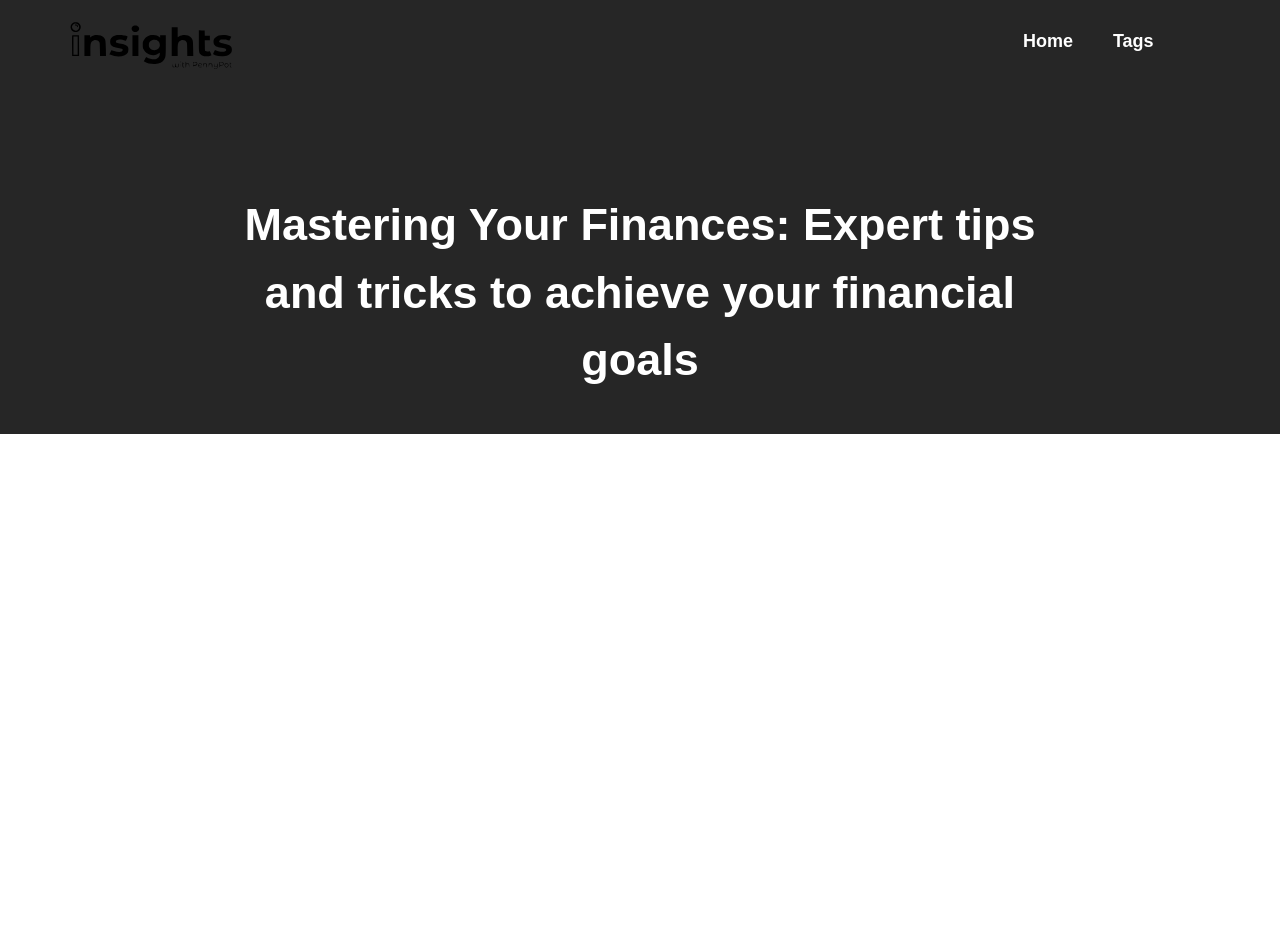
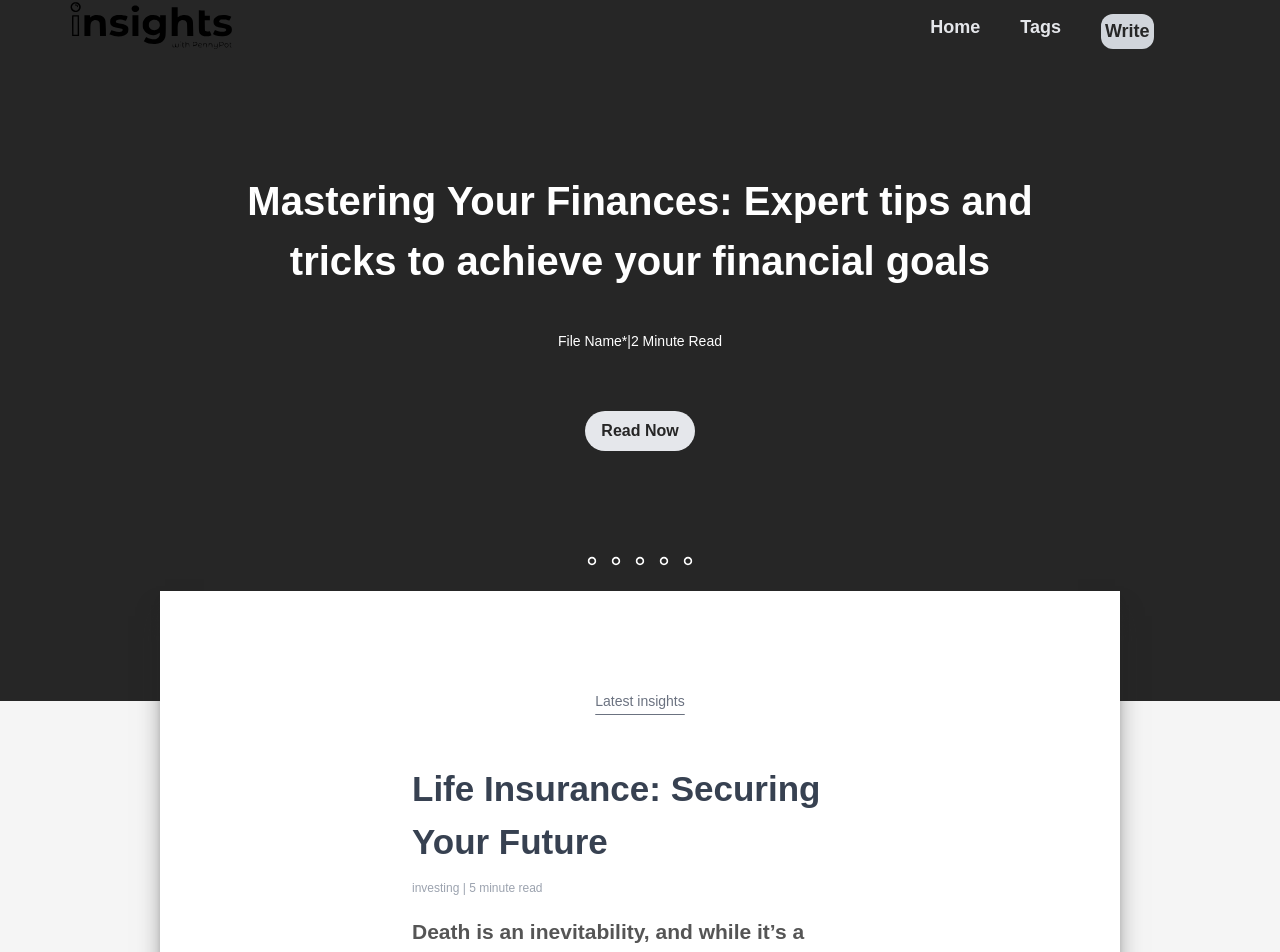
Before and after one commit to Ashuu02/pennyPot_assignment, a React (Create React App) app: page / in a window 1280 px wide. Shown: the part 69-1021 px from the top of the page. Before the commit the page ends 800 px from the top, so only its background shows below. Built offline with nearby package versions, Linux system fonts and the light colour scheme.

Commit message:
middle page done

```diff
--- a/src/App.js
+++ b/src/App.js
@@ -1,5 +1,6 @@
 import './App.css';
 import Home from './components/Home';
+import Middle from './components/Middle';
 import Navbar from './components/Navbar';
 
 function App() {
@@ -7,6 +8,7 @@ function App() {
     <div className="App bg-[#262626]">
       <Navbar/>
       <Home/>
+      <Middle/>
     </div>
   );
 }
--- a/src/components/Home.jsx
+++ b/src/components/Home.jsx
@@ -1,11 +1,72 @@
-import React from "react";
+import React, { useState } from "react";
+import { RxDot, RxDotFilled } from 'react-icons/rx';
 
 const Home = () => {
+
+    const slides = [
+        {
+          url: 'https://images.unsplash.com/photo-1531297484001-80022131f5a1?ixlib=rb-4.0.3&ixid=MnwxMjA3fDB8MHxwaG90by1wYWdlfHx8fGVufDB8fHx8&auto=format&fit=crop&w=2620&q=80',
+        },
+        {
+          url: 'https://images.unsplash.com/photo-1488590528505-98d2b5aba04b?ixlib=rb-4.0.3&ixid=MnwxMjA3fDB8MHxwaG90by1wYWdlfHx8fGVufDB8fHx8&auto=format&fit=crop&w=2670&q=80',
+        },
+        {
+          url: 'https://images.unsplash.com/photo-1661961112951-f2bfd1f253ce?ixlib=rb-4.0.3&ixid=MnwxMjA3fDB8MHxwaG90by1wYWdlfHx8fGVufDB8fHx8&auto=format&fit=crop&w=2672&q=80',
+        },
+
+        {
+          url: 'https://images.unsplash.com/photo-1512756290469-ec264b7fbf87?ixlib=rb-4.0.3&ixid=MnwxMjA3fDB8MHxwaG90by1wYWdlfHx8fGVufDB8fHx8&auto=format&fit=crop&w=2253&q=80',
+        },
+        {
+          url: 'https://images.unsplash.com/photo-1496181133206-80ce9b88a853?ixlib=rb-4.0.3&ixid=MnwxMjA3fDB8MHxwaG90by1wYWdlfHx8fGVufDB8fHx8&auto=format&fit=crop&w=2671&q=80',
+        },
+      ];
+
+
+      const [currentIndex, setCurrentIndex] = useState(0);
+
+      const prevSlide = () => {
+        const isFirstSlide = currentIndex === 0;
+        const newIndex = isFirstSlide ? slides.length - 1 : currentIndex - 1;
+        setCurrentIndex(newIndex);
+      };
+
+      const nextSlide = () => {
+        const isLastSlide = currentIndex === slides.length - 1;
+        const newIndex = isLastSlide ? 0 : currentIndex + 1;
+        setCurrentIndex(newIndex);
+      };
+
+
+      const goToSlide = (slideIndex) => {
+        setCurrentIndex(slideIndex);
+      };
+
   return (
-    <div className="text-white bg-[#262626] p-10">
-      <div className="md:w-[70%] font-sans m-auto items-center text-[15px] md:text-[45px] font-bold ">
-        Mastering Your Finances: Expert tips and tricks to achieve your
-        financial goals
+    <div className="text-white bg-[#262626] p-10 pb-20">
+      <div className="md:w-[70%] m-auto ">
+        <div className=" font-sans m-auto items-center text-[15px] md:text-[40px] font-bold ">
+          Mastering Your Finances: Expert tips and tricks to achieve your
+          financial goals
+        </div>
+        <div className="mt-5 text-sm md:mt-10">
+          <p>File Name*|2 Minute Read</p>
+          <button className=" rounded-full bg-gray-200 hover:bg-gray-300 text-[#262626] px-4 py-2 md:mt-[60px] mt-7 text-base font-bold">
+            Read Now
+          </button>
+        </div>
+      </div>
+      <div className='flex top-4 justify-center py-2'>
+        {slides.map((slide, slideIndex) => (
+          <div
+            key={slideIndex}
+            onClick={() => goToSlide(slideIndex)}
+            className='text-2xl bg-[#262626] mt-[90px] cursor-pointer'
+          >
+            {/* <RxDotFilled /> */}
+            <RxDot/>
+          </div>
+        ))}
       </div>
     </div>
   );
--- /dev/null
+++ b/src/components/Middle.jsx
@@ -0,0 +1,90 @@
+import React from "react";
+import blog2 from "../img/blog2.png";
+
+const Middle = () => {
+  return (
+    <div className=" bg-[#f5f5f5] relative">
+      <div className="  flex items-center justify-center relative px-4 sm:px-10 w-full mt-10 ">
+        <div className=" p-[20px] sm:p-[40px] sm:pt-[100px] pt-[70px] bg-white mb-[170px] shadow-xl w-[100%] sm:w-[80%] mt-[-110px] shadow-[#26262688]">
+          <p className="underline underline-offset-8 text-gray-500 text-sm ">
+            Latest insights
+          </p>
+
+          <div className="w-full text-center m-auto items-center p-3 ">
+            <div className=" mt-10 md:px-[200px] text-left">
+              <h2 className="font-bold  text-gray-700 text-[25px] sm:text-[35px] ">
+                Life Insurance: Securing Your Future
+              </h2>
+              <p className=" text-xs mt-3 text-gray-400 ">
+                investing | 5 minute read
+              </p>
+              <p className="sm:text-[21px] text-[15px] font-semibold text-[#555555] mt-5  ">
+                Death is an inevitability, and while it’s a difficult topic to
+                discuss, planning for the future is essential. Life insurance is
+                an investment in the future, which can provide financial
+                security for your loved ones in the event of your untimely
+                demise.
+              </p>
+              <button className=" rounded-full bg-[#464646] text-[#fbfbfb] px-8 py-2 md:mt-[60px] mt-7 text-base font-bold">
+                Read Now
+              </button>
+            </div>
+
+            <div className=" mt-[160px] md:px-[200px] text-left">
+              <h2 className="font-bold  text-gray-700 text-[25px] sm:text-[35px] ">
+                Mastering Your Finances: Expert Tips and Strategies to Achieve
+                Your Financial Goals
+              </h2>
+              <p className=" text-xs mt-3 text-gray-400 ">
+                Investing | 5 minute read
+              </p>
+              <img
+                src={blog2}
+                alt="pennypot_image"
+                className="my-2 rounded-md"
+              />
+              <p className="sm:text-[21px] text-[15px] font-semibold text-[#555555] mt-5  ">
+                Managing personal finances can be a daunting task, but with the
+                right knowledge and strategies, anyone can create a roadmap to
+                financial success. Whether you’re a seasoned investor or just
+                starting to take control of your finances, this blog has
+                something for everyone.
+              </p>
+              <button className=" rounded-full bg-[#464646] text-[#fbfbfb] px-8 py-2 md:mt-[60px] mt-7 text-base font-bold">
+                Read Now
+              </button>
+            </div>
+
+            <div className=" mt-[160px] md:px-[200px] text-left">
+              <h2 className="font-bold  text-gray-700 text-[25px] sm:text-[35px] ">
+                Maximizing Your Savings with Post Office Monthly Income Scheme
+              </h2>
+              <p className=" text-xs mt-3 text-gray-400 ">
+                investing | 5 minute read
+              </p>
+              <p className="sm:text-[21px] text-[15px] font-semibold text-[#555555] mt-5  ">
+                If you’re looking for a safe and reliable investment option to
+                generate a steady stream of monthly income, the Post Office
+                Monthly Income Scheme (POMIS) is worth considering. Backed by
+                the Government of India, this scheme offers attractive interest
+                rates and guaranteed returns, making it a popular choice among
+                conservative investors.
+              </p>
+              <button className=" rounded-full bg-[#464646] text-[#fbfbfb] px-8 py-2 md:mt-[60px] mt-7 text-base font-bold">
+                Read Now
+              </button>
+            </div>
+
+            <div className=" mt-[160px] ">
+              <button className=" rounded-full bg-[#464646] text-[#fbfbfb] px-8 py-2 md:mt-[60px] mt-7 text-base font-bold">
+                Load More
+              </button>
+            </div>
+          </div>
+        </div>
+      </div>
+    </div>
+  );
+};
+
+export default Middle;
--- a/src/components/Navbar.jsx
+++ b/src/components/Navbar.jsx
@@ -14,7 +14,7 @@ const Navbar = () => {
   };
 
   return (
-    <div className=" text-white bg-[#262626] ">
+    <div className=" text-gray-200 bg-[#262626] ">
       <div className="flex justify-between items-center max-w-[97%] h-full px-2 2xl:px-16">
         {/* <Link href="/"> */}
         <a
@@ -22,7 +22,7 @@ const Navbar = () => {
           onClick={(event) => {
             event.preventDefault();
           }}
-          className=" md:ml-10 md:mt-5"
+          className=" md:ml-10 md:mt-"
         >
           <img
             src={NavLogo}
@@ -36,7 +36,7 @@ const Navbar = () => {
 
         <div>
           <ul className="flex text-10px md:text-[18px] font-semibold md:mr-20">
-            <li className="md:ml-10 hover:border-b">
+            <li className="ml-5 sm:ml-10 hover:border-b">
               <a
                 href="/"
                 onClick={(event) => {
@@ -46,7 +46,7 @@ const Navbar = () => {
                 Home
               </a>
             </li>
-            <li className="ml-10 hover:border-b ">
+            <li className="ml-5 sm:ml-10 hover:border-b ">
               <a
                 href="/"
                 onClick={(event) => {
@@ -54,6 +54,18 @@ const Navbar = () => {
                 }}
               >
                 Tags
+              </a>
+            </li>
+            {/* <li className="ml-10 hover:bg-[#262626] bg-gray-300 p-1 rounded-xl text-[#262626] hover:text-white hover:border-white border-y-2 "> */}
+            <li className=" ml-5 sm:ml-10 bg-gray-300 hover:bg-gray-400 p-1 rounded-xl text-[#262626]">
+              <a
+                href="/write"
+                onClick={(event) => {
+                  event.preventDefault();
+                }}
+                // className="m-2"
+              >
+                Write
               </a>
             </li>
           </ul>
```
Also changed, not shown: src/img/blog2.png (added).
